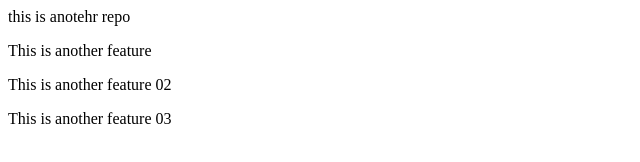
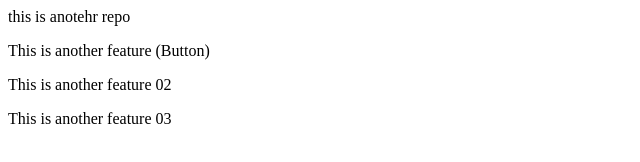
Before and after one commit to Surinderpro007/localrepo, a plain HTML site: page index.html in a window 1280 px wide. Shown: the full height of the page, 0-640 px from the left. Drawn offline with Linux system fonts and the light colour scheme.

```diff
--- a/index.html
+++ b/index.html
@@ -1,4 +1,4 @@
 <p>this is anotehr repo</p>
-<p>This is another feature</p>
+<p>This is another feature (Button)</p>
 <p>This is another feature 02</p>
 <p>This is another feature 03</p>
```
